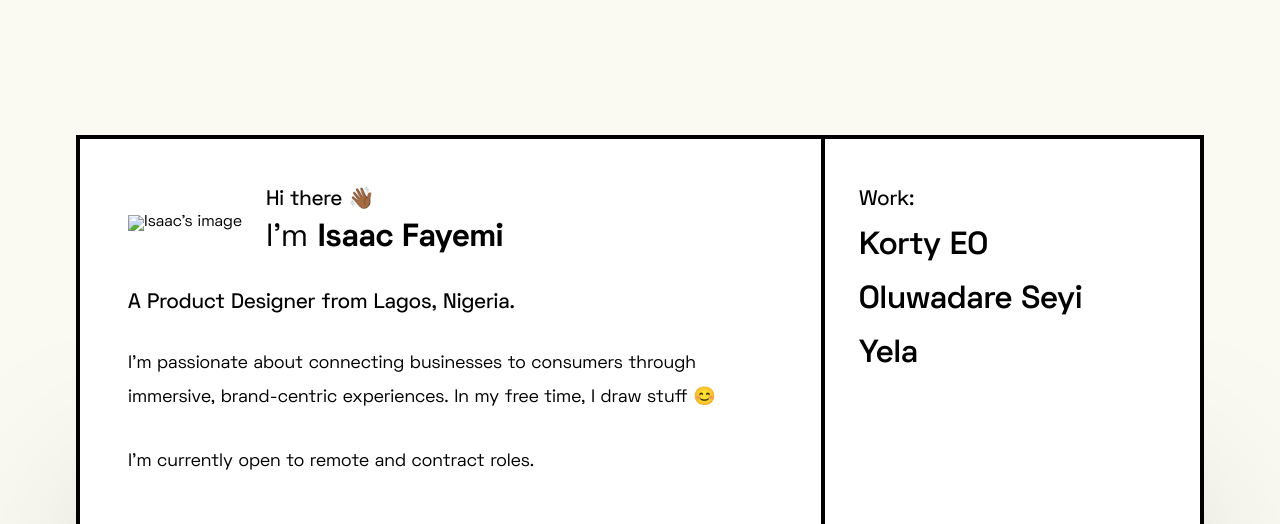
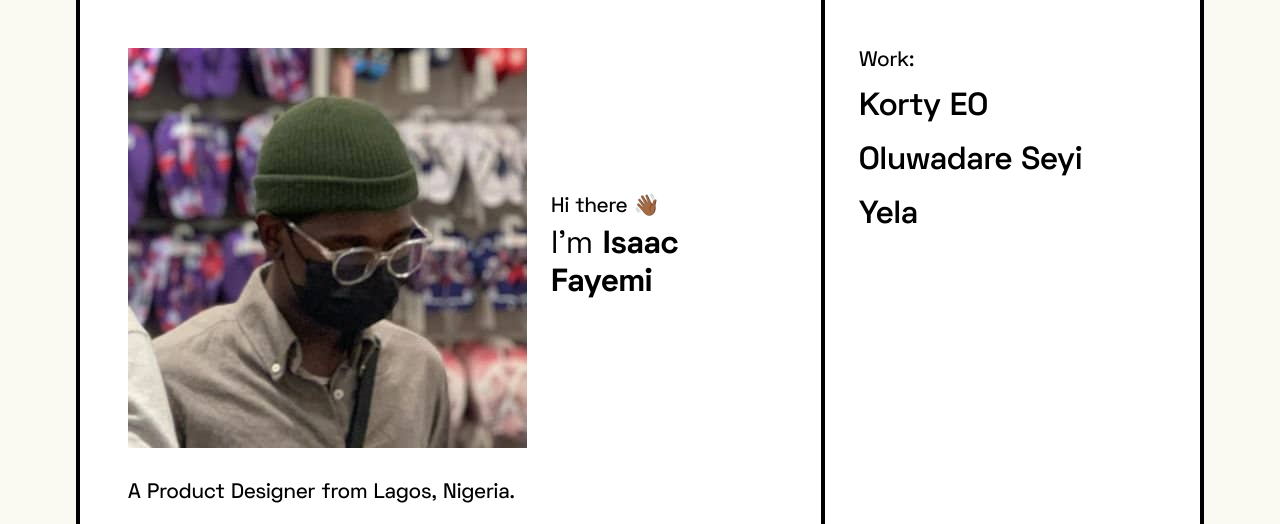
Before and after one commit to IsaacFayemi/issac-fayemi, a plain HTML site: page index.html in a window 1280 px wide. Shown: the top 524 px of the page. Drawn offline with Linux system fonts and the light colour scheme.

Commit message:
Update index.html

```diff
--- a/index.html
+++ b/index.html
@@ -17,7 +17,7 @@
           <section id="bio">
                <div>
                     <div class="header">
-                         <img src="assets/Isaac.png" alt="Isaac's image">
+                         <img src="assets/Isaac.png.jpeg" alt="Isaac's image">
                          <div class="intro">
                               <h2 class="title">Hi there 👋🏾</h2>
                               <h1>I’m <b>Isaac Fayemi</b></h1>
```
